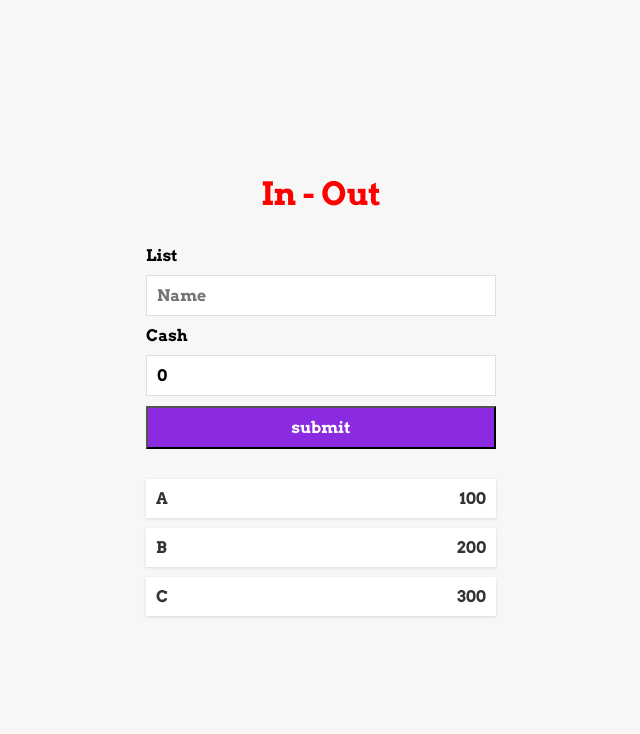
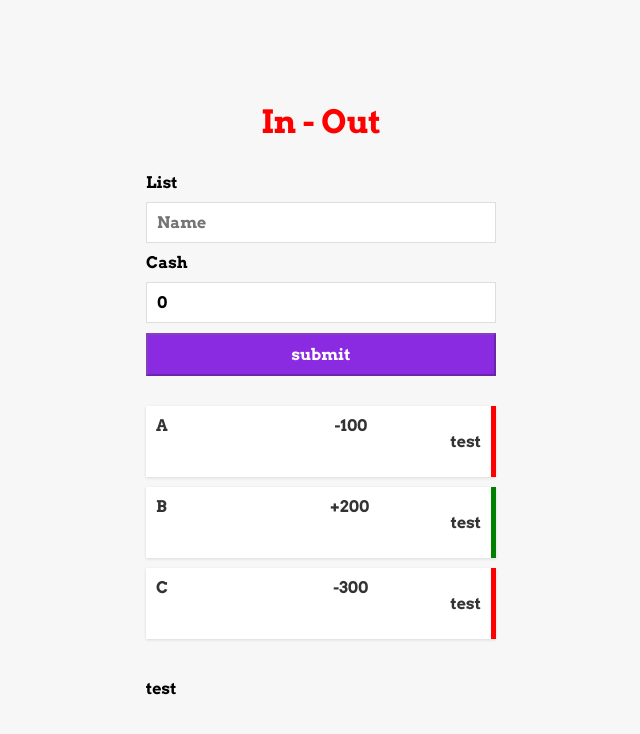
Before and after one commit to RatchagreeA/Learning, a React (Create React App) app in the folder React/react-basic/: page / in a window 1280 px wide. Shown: the top 734 px of the page, without its empty margins (319-959 px from the left). Built offline with nearby package versions, Linux system fonts and the light colour scheme.

Commit message:
practice useEffect, useContext

```diff
--- a/React/react-basic/src/App.js
+++ b/React/react-basic/src/App.js
@@ -2,14 +2,14 @@ import FormComponent from './components/FormComponent';
 import './App.css';
 import Transaction from './components/Transaction';
 import { useState } from 'react';
-
+import DataContext from './data/DataContext';
 
 function App() {
   const design = {color:"red", textAlign:"center", fontsize:"1.5rem"};
   const iniData = [
-    {id:1, title:"A",amount:100},
+    {id:1, title:"A",amount:-100},
     {id:2, title:"B",amount:200},
-    {id:3, title:"C",amount:300},
+    {id:3, title:"C",amount:-300},
   ];
   const [item, setItems] = useState(iniData);
   const onAddNewItem = (newItem) => {
@@ -18,11 +18,14 @@ function App() {
     });
   }
   return (
-    <div className="container">
-        <h1 style={design}>In - Out</h1>
-        <FormComponent onAddItem={onAddNewItem}/>
-        <Transaction items={item}/>
-    </div>
+    <DataContext.Provider value={'test'}>
+      <div className="container">
+          <h1 style={design}>In - Out</h1>
+          <FormComponent onAddItem={onAddNewItem}/>
+          <Transaction items={item}/>
+      </div>
+    </DataContext.Provider>
+
   );
 }
 
--- a/React/react-basic/src/components/FormComponent.js
+++ b/React/react-basic/src/components/FormComponent.js
@@ -1,11 +1,12 @@
-import { useState } from 'react';
+import { useState, useEffect } from 'react';
 import './FormComponent.css'
 import { v4 as uuidv4 } from 'uuid';
 
 const FormComponent = (props) => {
     const [title, setTitle] = useState('');
     const [amount, setAmount] = useState(0);
-
+    const [formValid, setFormValid] = useState(false);
+    console.log('render');
     const inputTitle = (event)=>{
         setTitle(event.target.value);
     }
@@ -23,6 +24,11 @@ const FormComponent = (props) => {
         setTitle('');
         setAmount(0);
     }
+    useEffect(()=>{
+        const checkData = title.trim().length>0 && amount!== 0;
+        setFormValid(checkData);
+
+    }, [title,amount])
     return (
         <div>
             <form onSubmit={saveItem}>
@@ -35,7 +41,7 @@ const FormComponent = (props) => {
                     <input type="number" placeholder="Cash" onChange={inputAmount} value={amount}/>
                 </div>
                 <div>
-                    <button type="submit" className='btn' >submit</button>
+                    <button type="submit" className='btn' disabled={!formValid}>submit</button>
                 </div>
             </form>
         </div>
--- /dev/null
+++ b/React/react-basic/src/components/Item.css
@@ -0,0 +1,6 @@
+.expense {
+    border-right: 5px solid red;
+}
+.income {
+    border-right: 5px solid green;
+}
--- a/React/react-basic/src/components/Item.js
+++ b/React/react-basic/src/components/Item.js
@@ -1,7 +1,19 @@
 import PropTypes from 'prop-types';
+import "./Item.css"
+import DataContext from '../data/DataContext';
+const Item = (props) => {
+    const {title,amount} = props;
+    const status = amount<0?"expense":"income";
+    const symbol = amount<0?"-":"+";
+    return (
+    <li className={status}>
+        {title}<span></span>{symbol}{Math.abs(amount)}
+        <DataContext.Consumer>
+                {value=><p>{value}</p>}
+        </DataContext.Consumer>
+    </li>
 
-const Item = (prop) => {
-    return (<li>{prop.title}<span></span>{prop.amount}</li>)
+    )
 }
 
 Item.propTypes = {
--- a/React/react-basic/src/components/Transaction.js
+++ b/React/react-basic/src/components/Transaction.js
@@ -1,12 +1,18 @@
 import Item from "./Item"
+import "./Transaction.css"
+import DataContext from "../data/DataContext";
 
-import "./Transaction.css"
 function Transaction(props){
     const {items} = props;
     return (
-    <ul className="item-list">
-        {items.map(ele=> <Item {...ele} key={ele.id}/>)}
-    </ul>
+        <div>
+            <ul className="item-list">
+                {items.map(ele=> <Item {...ele} key={ele.id}/>)}
+            </ul>
+            <DataContext.Consumer>
+                {value=><p>{value}</p>}
+            </DataContext.Consumer>
+        </div>
     );
 }
 
--- /dev/null
+++ b/React/react-basic/src/data/DataContext.js
@@ -0,0 +1,5 @@
+import { createContext } from "react";
+
+const DataContext = createContext();
+
+export default DataContext
```
